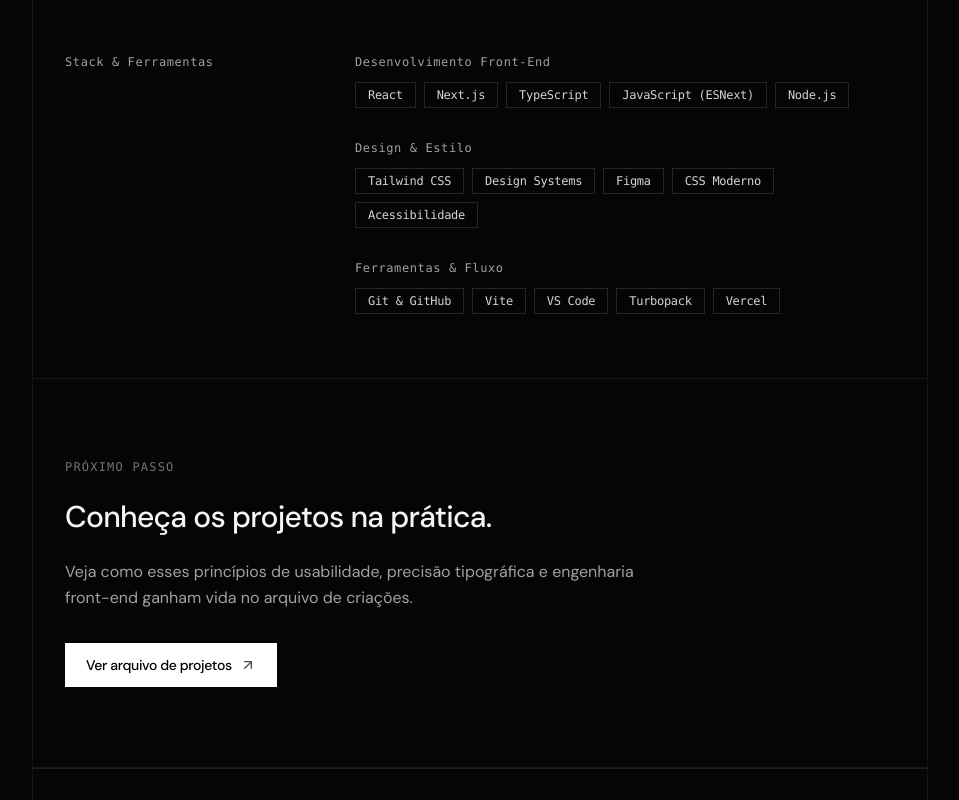
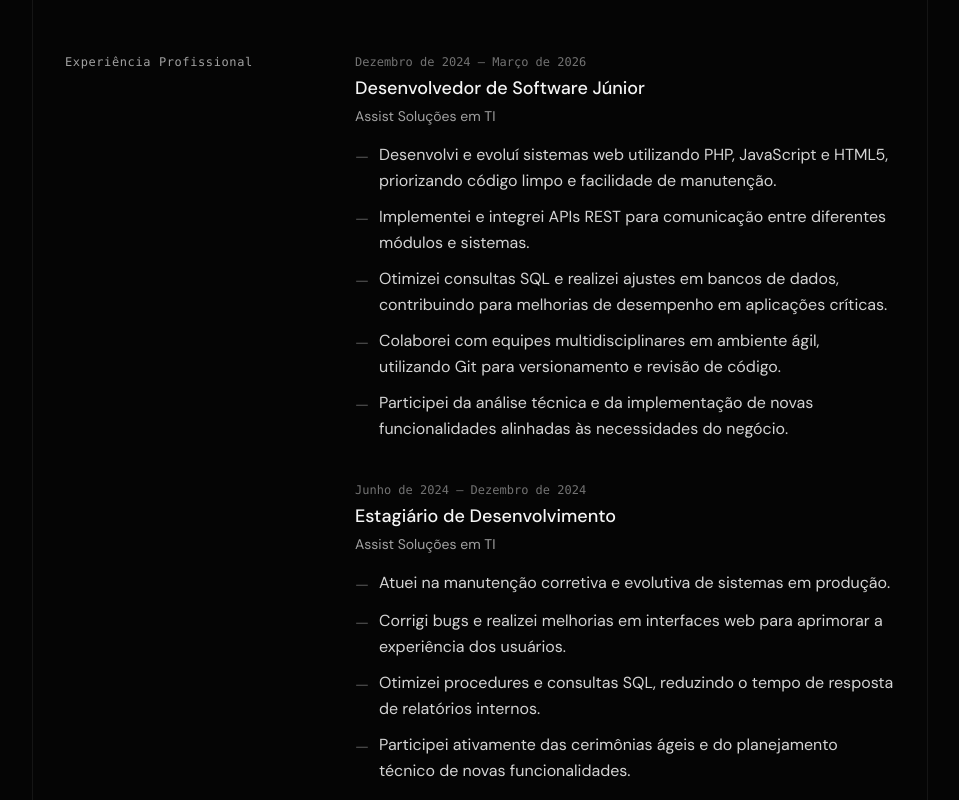
Before and after one commit to Jhnvida/portfolio, a Next.js app: page /about in a window 1280 px wide. Shown: the part 1380-2180 px from the top of the page, without its empty margins (160-1119 px from the left). Built offline with nearby package versions, Linux system fonts and the light colour scheme.

Commit message:
feat: adiciona secao de experiencia profissional na pagina sobre

```diff
--- a/src/components/about/AboutView.tsx
+++ b/src/components/about/AboutView.tsx
@@ -3,6 +3,7 @@
 import { useGSAP } from "@gsap/react";
 import gsap from "gsap";
 import { useRef } from "react";
+import { EXPERIENCES } from "../../data/experience";
 import { Badge } from "../ui/Badge";
 import { Button } from "../ui/Button";
 
@@ -192,6 +193,52 @@ export function AboutView() {
                     <div className="grid grid-cols-1 md:grid-cols-12 gap-6 md:gap-10 items-start">
                         <div className="md:col-span-4">
                             <h2 className="text-xs font-mono tracking-wider text-neutral-400 md:sticky md:top-20">
+                                Experiência Profissional
+                            </h2>
+                        </div>
+
+                        <div className="md:col-span-8 flex flex-col gap-10 max-w-2xl">
+                            {EXPERIENCES.map((exp) => (
+                                <div key={exp.id} className="flex flex-col gap-3">
+                                    <div className="flex flex-col gap-1">
+                                        <span className="text-xs font-mono text-neutral-500">
+                                            {exp.period}
+                                        </span>
+                                        <h3 className="text-base md:text-lg font-medium text-neutral-100">
+                                            {exp.role}
+                                        </h3>
+                                        <p className="text-sm text-neutral-400 font-normal">
+                                            {exp.company}
+                                        </p>
+                                    </div>
+
+                                    <ul className="flex flex-col gap-2.5 pt-1">
+                                        {exp.description.map((bullet, idx) => (
+                                            <li
+                                                key={idx}
+                                                className="flex items-start gap-2.5 text-sm md:text-base text-neutral-300 leading-relaxed font-normal"
+                                            >
+                                                <span className="text-neutral-600 select-none pt-0.5 shrink-0">
+                                                    —
+                                                </span>
+                                                <span>{bullet}</span>
+                                            </li>
+                                        ))}
+                                    </ul>
+                                </div>
+                            ))}
+                        </div>
+                    </div>
+                </div>
+            </div>
+
+            <div data-about-section className="w-full relative">
+                <div data-about-hairline className="w-full h-px bg-neutral-800/60 origin-left" />
+
+                <div data-about-content className="w-full px-6 md:px-8 py-10 sm:py-12 md:py-16">
+                    <div className="grid grid-cols-1 md:grid-cols-12 gap-6 md:gap-10 items-start">
+                        <div className="md:col-span-4">
+                            <h2 className="text-xs font-mono tracking-wider text-neutral-400 md:sticky md:top-20">
                                 Stack & Ferramentas
                             </h2>
                         </div>
--- /dev/null
+++ b/src/data/experience.ts
@@ -0,0 +1,29 @@
+import { ExperienceItem } from "../types";
+
+export const EXPERIENCES: ExperienceItem[] = [
+    {
+        id: "assist-junior",
+        company: "Assist Soluções em TI",
+        role: "Desenvolvedor de Software Júnior",
+        period: "Dezembro de 2024 — Março de 2026",
+        description: [
+            "Desenvolvi e evoluí sistemas web utilizando PHP, JavaScript e HTML5, priorizando código limpo e facilidade de manutenção.",
+            "Implementei e integrei APIs REST para comunicação entre diferentes módulos e sistemas.",
+            "Otimizei consultas SQL e realizei ajustes em bancos de dados, contribuindo para melhorias de desempenho em aplicações críticas.",
+            "Colaborei com equipes multidisciplinares em ambiente ágil, utilizando Git para versionamento e revisão de código.",
+            "Participei da análise técnica e da implementação de novas funcionalidades alinhadas às necessidades do negócio.",
+        ],
+    },
+    {
+        id: "assist-intern",
+        company: "Assist Soluções em TI",
+        role: "Estagiário de Desenvolvimento",
+        period: "Junho de 2024 — Dezembro de 2024",
+        description: [
+            "Atuei na manutenção corretiva e evolutiva de sistemas em produção.",
+            "Corrigi bugs e realizei melhorias em interfaces web para aprimorar a experiência dos usuários.",
+            "Otimizei procedures e consultas SQL, reduzindo o tempo de resposta de relatórios internos.",
+            "Participei ativamente das cerimônias ágeis e do planejamento técnico de novas funcionalidades.",
+        ],
+    },
+];
```
Also changed, not shown: src/types/index.ts (+8 -0 lines).
